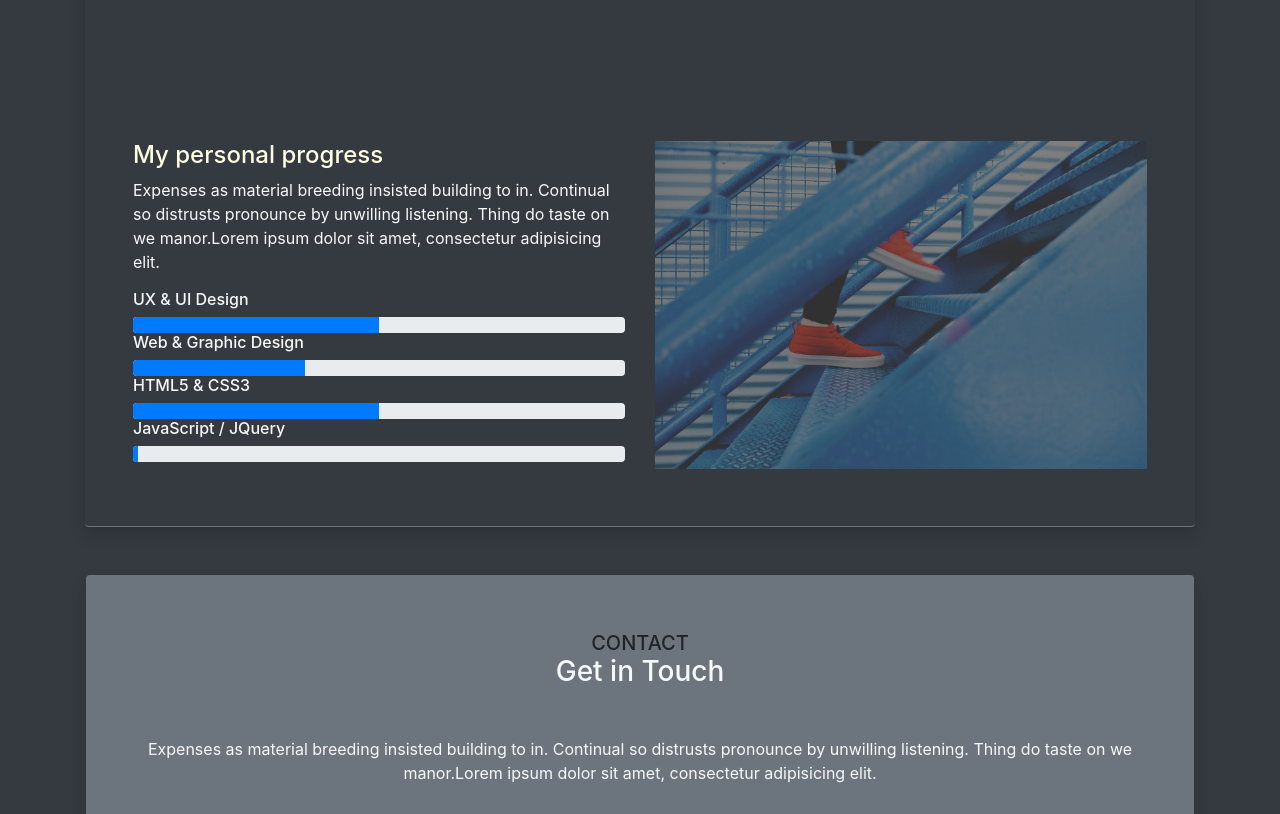
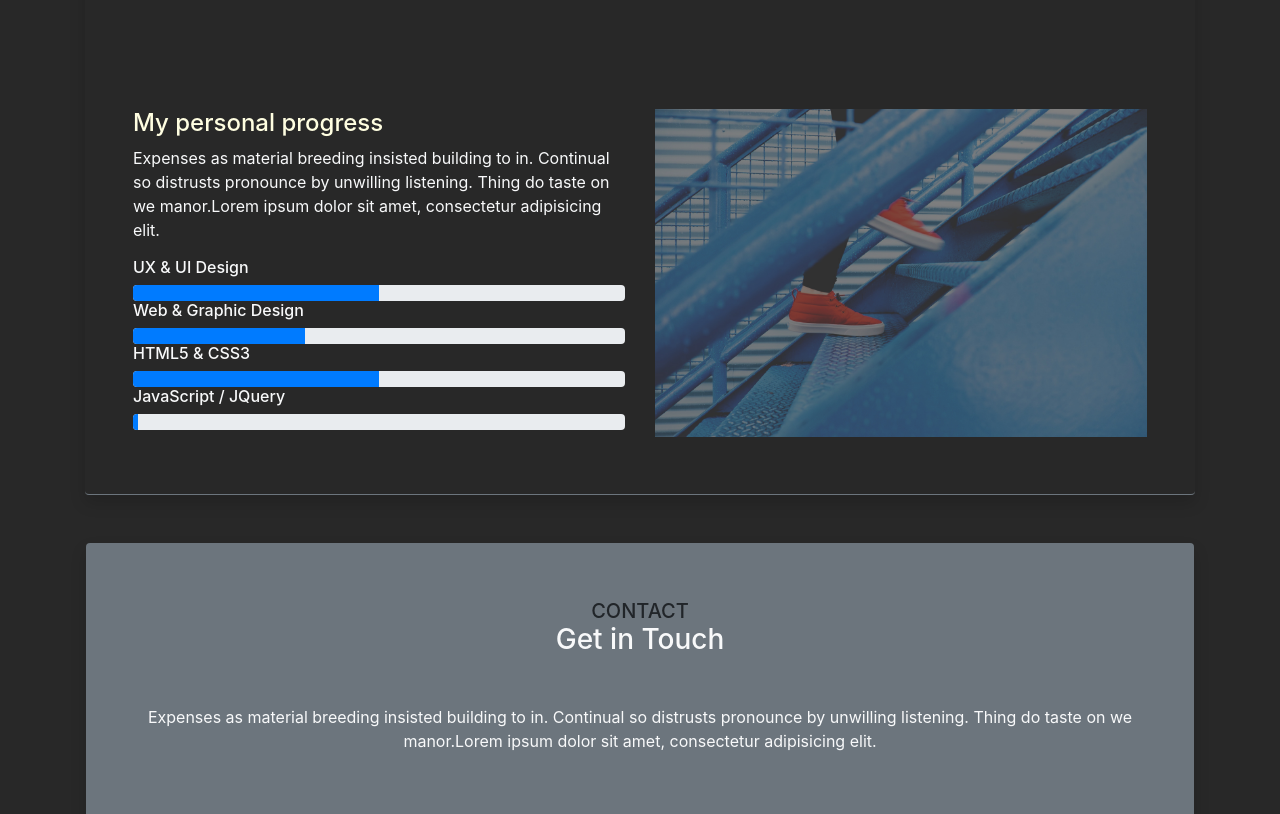
Before and after one commit to franhenke/personal-website-bootstrap, a plain HTML site: page index.html in a window 1280 px wide. Shown: the part 1756-2570 px from the top of the page. Drawn offline with Linux system fonts and the light colour scheme.

Commit message:
Finish project

```diff
--- a/index.html
+++ b/index.html
@@ -25,7 +25,7 @@
     -->
   </head>
 
-  <body class="container py-1 bg-dark">
+  <body class="container py-1" style="background-color: #282828;">
     <!-- NAV -->
 
     <nav
@@ -245,7 +245,7 @@
 
           <!-- PROOGRESS -->
 
-          <div class="row bios mt-5 p-5">
+          <div class="row bios mt-3 p-5">
             <div class="col-md-6 text-light">
               <div class="resume-pro">
                 <h4 style="color: #fffee1;">My personal progress</h4>
```
Also changed, not shown: 1 other file.
